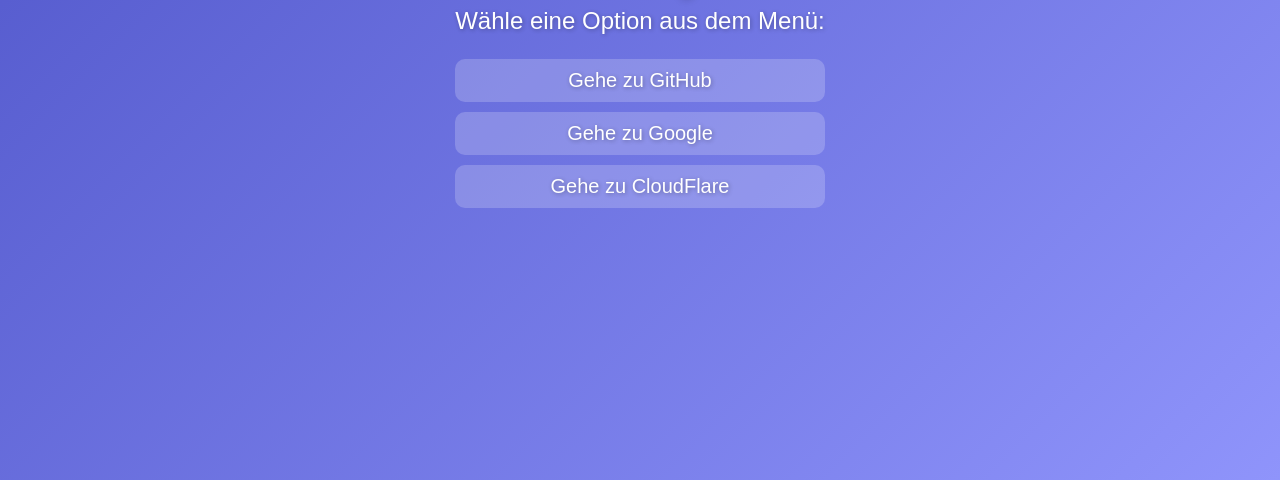
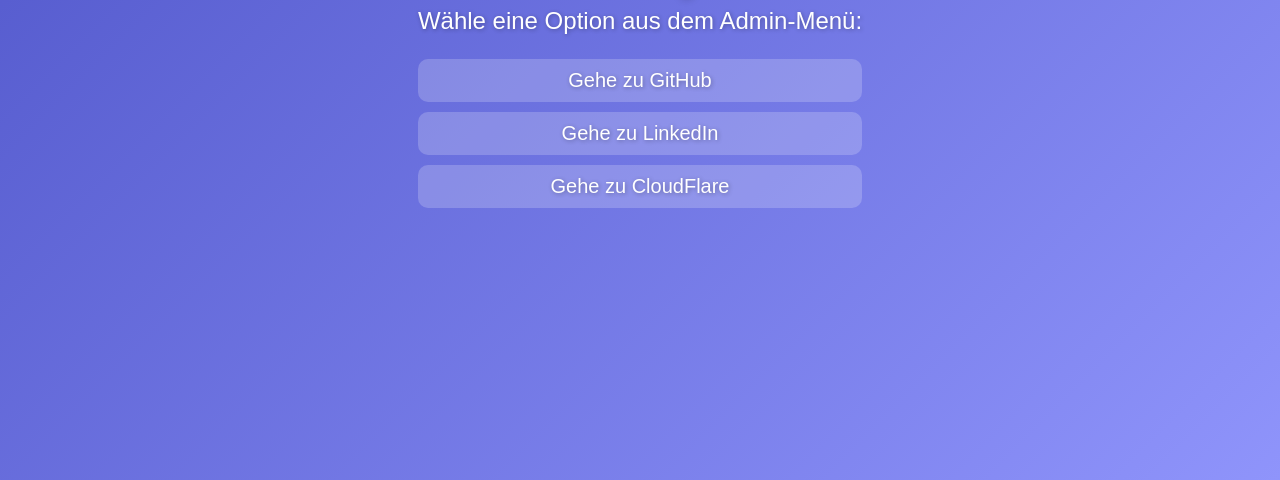
Before and after one commit to fyxxc/site, a plain HTML site: page terminal.html in a window 1280 px wide. Shown: the part 320-800 px from the top of the page. Drawn offline with Linux system fonts and the light colour scheme.

Commit message:
Update terminal.html

```diff
--- a/terminal.html
+++ b/terminal.html
@@ -56,10 +56,10 @@
 <body>
     <div>
         <h1>Hallo Fynn</h1>
-        <p>Wähle eine Option aus dem Menü:</p>
+        <p>Wähle eine Option aus dem Admin-Menü:</p>
         <div class="menu">
             <a href="https://github.com/fyxxc/site/edit/main/terminal.html" target="_blank">Gehe zu GitHub</a>
-            <a href="https://google.com" target="_blank">Gehe zu Google</a>
+            <a href="https://www.linkedin.com/feed/" target="_blank">Gehe zu LinkedIn</a>
             <a href="https://dash.cloudflare.com/c3e101a5e74bc571aa152c6e5f37e2ad" target="_blank">Gehe zu CloudFlare</a>
             <!-- Weitere Links können hier hinzugefügt werden -->
         </div>
```
